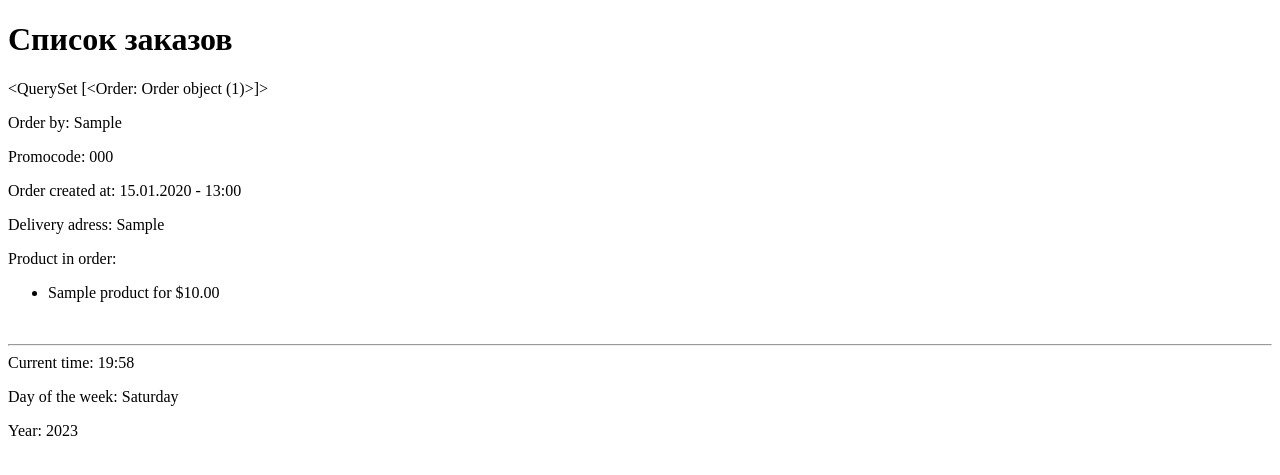
After one commit to evgeniy-kulikov/skillbox-site, a Django app: page /shop/orders/ in a window 1280 px wide. The commit adds this page. Shown: the top 475 px of the page. Run offline with Django 3.2, Linux system fonts and the light colour scheme; tables that the repository leaves empty hold one stand-in row (values such as "Sample post").

Commit message:
3.4 Связи между таблицами

```diff
--- a/Commands.txt
+++ b/Commands.txt
@@ -75,3 +75,6 @@ https://docs.djangoproject.com/en/2.0/howto/custom-management-commands/
 
 cd skillbox_site
 python manage.py runserver
+python manage.py makemigrations
+python manage.py migrate <имя приложения>
+python manage.py migrate shopapp
--- a/skillbox_site/shopapp/models.py
+++ b/skillbox_site/shopapp/models.py
@@ -1,11 +1,38 @@
+from django.contrib.auth.models import User
 from django.db import models
 
+"""
+Опции полей:
+null
+По умолчанию установлено значение False (т.е. должно быть значение)
+Избегайте использования null в строковых полях, таких как CharField и TextField.
+Если строковое поле имеет значение null=True, это означает,
+что у него есть два возможных значения для «нет данных»: NULL и пустая строка.
+соглашение Django заключается в использовании пустой строки, а не NULL
+Единственное исключение - когда a CharField имеет оба значения: unique=True и blank=True.
+В этой ситуации требуется null=True,
+чтобы избежать нарушений ограничений при сохранении нескольких объектов с пустыми значениями.
+
+
+blank
+По умолчанию установлено значение False (т.е. должно быть значение)
+Если поле имеет blank=True, проверка формы позволит ввести пустое значение.
+Если поле имеет blank=False, поле будет обязательным.
+"""
 
 # Create your models here.
 class Product(models.Model):
     name = models.CharField(max_length=100)
-    description = models.TextField(null=False, blank=True)
+    description = models.TextField(null=False, blank=True)  # null=False - можно не писать. Это значение по умолчанию
     price = models.DecimalField(default=0, max_digits=8, decimal_places=2)  # decimal_places кол-во знаков после запятой
     discount = models.PositiveSmallIntegerField(default=0)  # скидка
     created_at = models.DateTimeField(auto_now_add=True)  # автоматическая запись текущего времени при создании
     arhived = models.BooleanField(default=False)
+
+
+class Order(models.Model):
+    delivery_adress = models.TextField(null=True, blank=True)  # null=True - плохое решение
+    promocode = models.CharField(max_length=20, null=False, blank=True)  # null=False - можно не писать. Это значение по умолчанию
+    created_at = models.DateTimeField(auto_now_add=True)
+    user = models.ForeignKey(User, on_delete=models.PROTECT)
+    products = models.ManyToManyField(Product, related_name="orders")
--- a/skillbox_site/shopapp/templates/shopapp/base.html
+++ b/skillbox_site/shopapp/templates/shopapp/base.html
@@ -11,7 +11,8 @@
 {% block body %}
 Base body
 {% endblock %}
-
+<br>
+<hr>
 <div>
     Current time: {% now "H:i" %}
 </div>
--- /dev/null
+++ b/skillbox_site/shopapp/templates/shopapp/orders-list.html
@@ -0,0 +1,35 @@
+{% extends "shopapp/base.html" %}
+{% block title %}
+Orders List
+{% endblock %}
+
+{% block body %}
+<h1>Список заказов</h1>
+{{ orders }}
+<br>
+
+{% if orders %}
+<div>
+    {% for order in orders %}
+    <div>
+        <p>Order by: {% firstof order.user.first_name order.user.username %}</p>
+        <p>Promocode: {{ order.promocode }}</p>
+        <p>Order created at: {{ order.created_at|date:"d.m.Y" }} - {{ order.created_at|time:"H:i" }}</p>
+        <p>Delivery adress: {{ order.delivery_adress }}</p>
+        <div>
+            Product in order:
+            <ul>
+                {% for item in order.products.all %}
+                <li>{{ item.name }} for ${{ item.price }}</li>
+                {% endfor %}
+            </ul>
+        </div>
+    </div>
+    {% endfor %}
+</div>
+{% else %}
+<h3>No orders yet</h3>
+{% endif %}
+
+
+{% endblock %}
--- a/skillbox_site/shopapp/urls.py
+++ b/skillbox_site/shopapp/urls.py
@@ -1,6 +1,6 @@
 from django.urls import path
 from .apps import ShopappConfig
-from .views import shop_index, groups_list, products_list
+from .views import shop_index, groups_list, products_list, order_list
 
 # Организация пространства имен для приложения
 # app_name = "shopapp"  # можно так
@@ -10,4 +10,5 @@ urlpatterns = [
     path("", shop_index, name="index"),
     path("groups/", groups_list, name="groups_list"),
     path("products/", products_list, name="products_list"),
+    path("orders/", order_list, name="orders_list"),
 ]
--- a/skillbox_site/shopapp/views.py
+++ b/skillbox_site/shopapp/views.py
@@ -2,7 +2,7 @@ from django.contrib.auth.models import Group
 from django.http import HttpResponse, HttpRequest
 from timeit import default_timer
 from django.shortcuts import render
-from shopapp.models import Product
+from shopapp.models import Product, Order
 
 
 # def shop_index(request: HttpRequest):  # нотация для request
@@ -38,3 +38,16 @@ def products_list(request: HttpRequest):
         "products": Product.objects.all(),
     }
     return render(request, "shopapp/products-list.html", context=context)
+
+
+def order_list(request: HttpRequest):
+    context = {
+        # "orders": Order.objects.all(), # загружается вся таблица (для всех пользователей)
+
+        # Загружаются поля только для конкретного пользователя. Уменьшаем выборку данных при запросе
+        # "orders": Order.objects.select_related("user").all(),
+
+        # Отдельная загрузка для "products". Дополнительно уменьшаем выборку данных при запросе
+        "orders": Order.objects.select_related("user").prefetch_related("products").all(),
+    }
+    return render(request, "shopapp/orders-list.html", context=context)
```
Also changed, not shown: skillbox_site/shopapp/management/commands/create_order.py (added, +22 -0 lines), skillbox_site/shopapp/management/commands/update_order.py (added, +29 -0 lines), skillbox_site/shopapp/migrations/0004_order.py (added), skillbox_site/shopapp/migrations/0005_order_user.py (added), skillbox_site/shopapp/migrations/0006_order_products.py (added).
